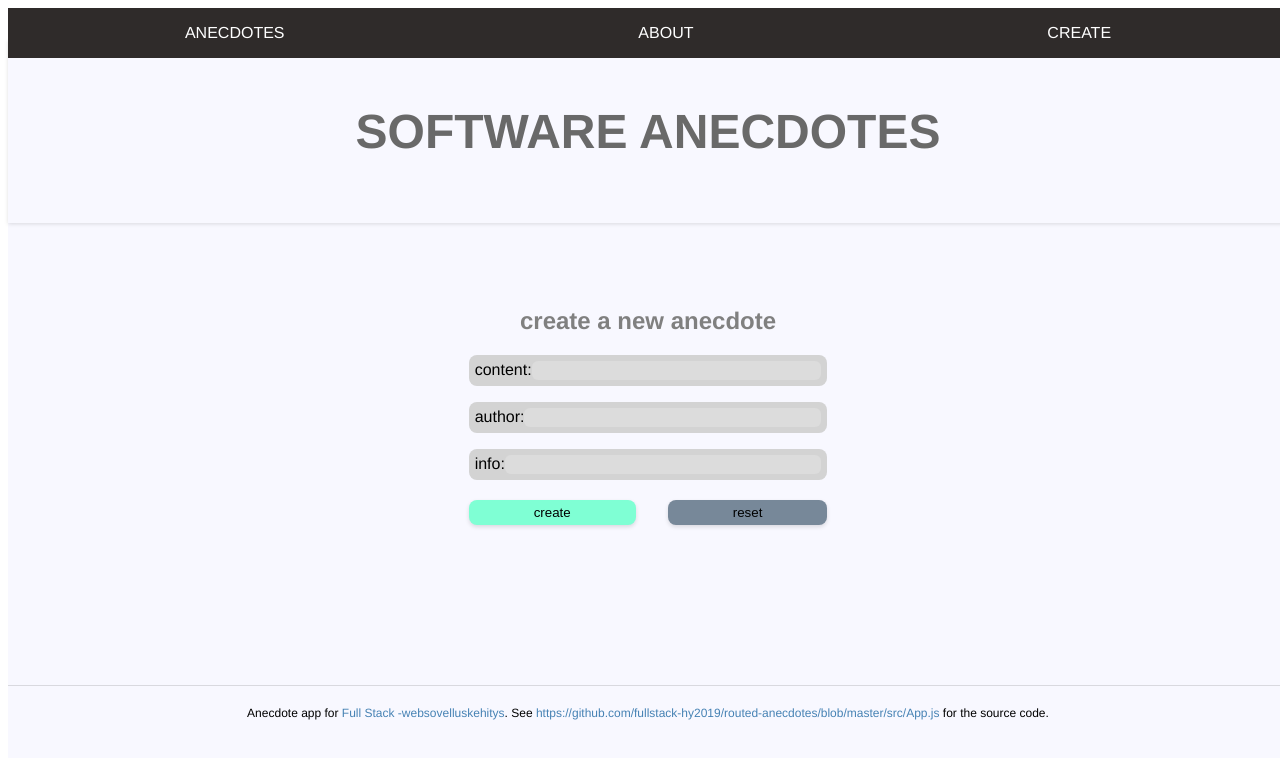
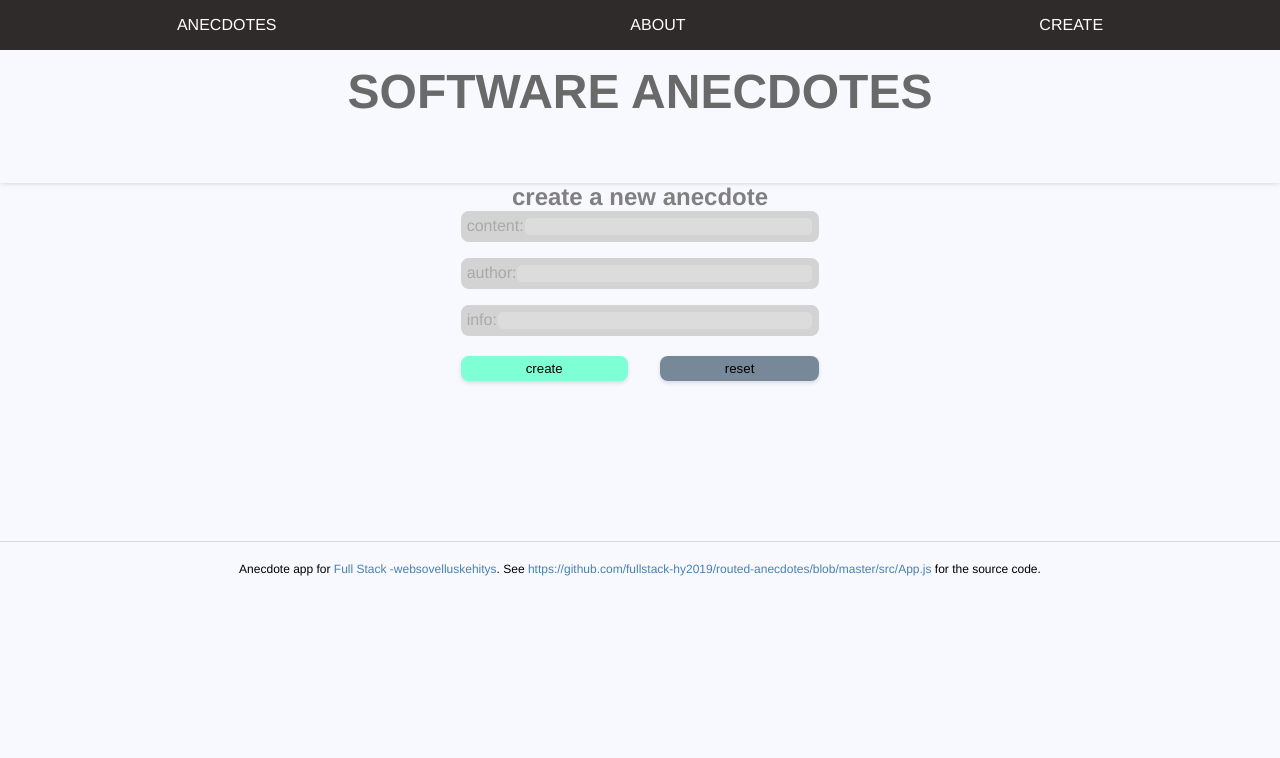
Before and after one commit to MadaraMO/FSO, a React (Create React App) app in the folder part7/anecdotes/: page /create in a window 1280 px wide. Shown: the top 758 px of the page. Built offline with nearby package versions, Linux system fonts and the light colour scheme.

Commit message:
7.19.-7.20. change req

```diff
--- a/package.json
+++ b/package.json
@@ -1,5 +1,7 @@
 {
   "dependencies": {
+    "@emotion/core": "^11.0.0",
+    "@emotion/react": "^11.1.1",
     "axios": "^0.20.0",
     "json-server": "^0.16.2",
     "styled-system": "^5.1.5"
--- a/part7/anecdotes/package.json
+++ b/part7/anecdotes/package.json
@@ -12,8 +12,7 @@
     "react": "^16.12.0",
     "react-dom": "^16.12.0",
     "react-router-dom": "^5.2.0",
-    "react-scripts": "4.0.1",
-    "styled-system": "^5.1.5"
+    "react-scripts": "4.0.1"
   },
   "scripts": {
     "start": "react-scripts start",
--- a/part7/anecdotes/src/App.js
+++ b/part7/anecdotes/src/App.js
@@ -10,21 +10,13 @@ import Footer from './components/Footer'
 
 import styled from '@emotion/styled'
 import { css } from '@styled-system/css'
-import Layout from './design/layout'
-
-// Es nesaprotu, kā lai tiek vaļā no tā <body> margin
-
-// const Box = styled.body({
-//   boxSizing: 'border-box',
-//   m: 0,
-//   minWidth: 0,
-// })
-
+import Layout from './design/Layout'
+import GlobalStyle from './GlobalStyle'
 
 const Title = styled.h1(
   css({
     fontSize: [4, 5, 6],
-    color: 'DimGrey',
+    color: 'dimGrey',
     py: 5,
     display: 'flex',
     justifyContent: 'center',
@@ -67,6 +59,7 @@ const App = () => {
 
   return (
 
+    <GlobalStyle>
       <Layout >
         <Menu />
         <Title>Software anecdotes</Title>
@@ -87,6 +80,8 @@ const App = () => {
         </Switch>
         <Footer />
       </Layout >
+    </GlobalStyle>
+
   )
 }
 
--- /dev/null
+++ b/part7/anecdotes/src/GlobalStyle.js
@@ -0,0 +1,19 @@
+import { Global, css } from '@emotion/react'
+
+// ar styled arī var?
+
+export default function GlobalStyle({ children }) {
+  return (
+    <>
+      <Global
+        styles={css`
+          * {
+            box-sizing: border-box;
+            margin: 0;
+          }
+        `}
+      />
+      {children}
+    </>
+  )
+}
--- a/part7/anecdotes/src/components/About.js
+++ b/part7/anecdotes/src/components/About.js
@@ -1,6 +1,6 @@
 import React from 'react'
-import Section from '../design/section'
-import TextBlock from '../design/textblock'
+import Section from '../design/Section'
+import TextBlock from '../design/TextBlock'
 
 
 const About = () => (
--- a/part7/anecdotes/src/components/Anecdote.js
+++ b/part7/anecdotes/src/components/Anecdote.js
@@ -3,11 +3,11 @@ import React from 'react';
 
 import styled from '@emotion/styled'
 import { css } from '@styled-system/css'
-import Section from '../design/section'
+import Section from '../design/Section'
 
 const Joke = styled('div')(
     css({
-        bg: 'Aquamarine',
+        bg: 'aquamarine',
         color: 'orchid'
     })
 )
--- a/part7/anecdotes/src/components/AnecdoteList.js
+++ b/part7/anecdotes/src/components/AnecdoteList.js
@@ -3,7 +3,7 @@ import { Link } from 'react-router-dom'
 
 import styled from '@emotion/styled'
 import { css } from '@styled-system/css'
-import Section from '../design/section'
+import Section from '../design/Section'
 
 const List = styled('div')(
     css({
--- a/part7/anecdotes/src/components/CreateNew.js
+++ b/part7/anecdotes/src/components/CreateNew.js
@@ -3,8 +3,8 @@ import { useHistory } from 'react-router-dom'
 
 import styled from '@emotion/styled'
 import css from '@styled-system/css'
-import Space from '../design/space'
-import Section from '../design/section'
+import Space from '../design/Space'
+import Section from '../design/Section'
 
 const Form = styled('form')(
     css({
@@ -18,13 +18,13 @@ const Form = styled('form')(
 const Label = styled('div')(
     css({
         display: 'flex',
-        color: 'dark grey',
-        bg: 'LightGray',
+        color: 'darkGrey',
+        bg: 'lightGrey',
         p: 1,
         border: '2px solid transparent',
-        borderColor: 'litght grey',
+        borderColor: 'lightGrey',
         borderRadius: 8,
-        '&: hover': {
+        '&:hover': {
             bg: 'orchid',
         }
     })
@@ -32,17 +32,16 @@ const Label = styled('div')(
 
 const Input = styled('input')(
     css({
-        color: 'dark grey',
-        bg: 'Gainsboro',
+        color: 'darkGrey',
+        bg: 'gainsboro',
         width: '100%',
-        alignItems: 'stretch',
         border: '1px solid transparent',
-        borderColor: 'litght grey',
+        borderColor: 'lightGrey',
         borderRadius: 6,
-        '&: hover': {
-            bg: 'LightGray',
+        '&:hover': {
+            bg: 'lightGray',
         },
-        '&foucus': {
+        '&:focus': {
             outline: 'none',
         },
     })
@@ -50,7 +49,7 @@ const Input = styled('input')(
 
 const Button = styled('button')(
     ({ bg }) => css({
-        color: 'ligth grey',
+        color: 'ligthGrey',
         py: 1,
         px: 5,
         bg: bg,
@@ -93,11 +92,11 @@ const CreateNew = ({ addNew }) => {
         <Section type='column' align='center'>
             <h2>create a new anecdote</h2>
             <Form onSubmit={handleSubmit}>
-                <Label for='content'>content: <Input {...content} /></Label>
+                <Label>content: <Input {...content} /></Label>
                 <Space padding={2} />
-                <Label for='author'>author: <Input {...author} /></Label>
+                <Label >author: <Input {...author} /></Label>
                 <Space padding={2} />
-                <Label for='info'> info:  <Input {...info} /></Label>
+                <Label> info:  <Input {...info} /></Label>
                 <Space padding={10} />
                 <Section justify='space-between'>
                     <Button bg='Aquamarine'>create</Button>
--- a/part7/anecdotes/src/components/Footer.js
+++ b/part7/anecdotes/src/components/Footer.js
@@ -3,8 +3,8 @@ import React from 'react'
 import styled from '@emotion/styled'
 import css from '@styled-system/css'
 
-import Space from '../design/space'
-import TextBlock from '../design/textblock'
+import Space from '../design/Space'
+import TextBlock from '../design/TextBlock'
 
 
 
@@ -13,9 +13,9 @@ const FooterBlock = styled('div')(
     display: 'flex',
     justifyContent: 'center',
     a: {
-      color: 'SteelBlue',
-      '&: hover': {
-        bg: 'Aquamarine',
+      color: 'steelBlue',
+      '&:hover': {
+        bg: 'aquamarine',
       },
       textDecoration: 'none',
       lineHeight: 1,
--- a/part7/anecdotes/src/components/Menu.js
+++ b/part7/anecdotes/src/components/Menu.js
@@ -10,7 +10,7 @@ const Navigation = styled('div')(
         position: 'fixed',
         bg: '#2F2B2A',
         justifyContent: justify,
-        fontFamily: 'Helvetica',
+        fontFamily: 'helvetica',
         alignItems: 'center',
         minWidth: '100vw',
         height: '50px',
@@ -19,7 +19,7 @@ const Navigation = styled('div')(
             p: 2,
             textDecoration: 'none',
             textTransform: 'uppercase',
-            '&: hover': {
+            '&:hover': {
                 color: 'hotpink',
             }
         },
--- a/part7/anecdotes/src/design/layout.js
+++ b/part7/anecdotes/src/design/layout.js
@@ -7,15 +7,15 @@ const Layout = styled('div')(
         flexDirection: 'column',
         m: 0,
         p: 0,
-        bg: 'GhostWhite',
-        fontFamily: 'Helvetica',
+        bg: 'ghostWhite',
+        fontFamily: 'helvetica',
         minHeight: '100vh',
         minWidth: '100vw',
         a: {
-            color: 'SteelBlue',
+            color: 'steelBlue',
             textDecoration: 'none',
-            '&: hover': {
-                bg: 'Aquamarine',
+            '&:hover': {
+                bg: 'aquamarine',
                 lineHeight: 0.2,
             }
         },
--- a/part7/anecdotes/src/index.js
+++ b/part7/anecdotes/src/index.js
@@ -3,4 +3,5 @@ import ReactDOM from 'react-dom'
 import App from './App'
 import { BrowserRouter as Router } from 'react-router-dom'
 
-ReactDOM.render(<Router><App /></Router>, document.getElementById('root'))
+
+ReactDOM.render(<Router><App /></Router >, document.getElementById('root'))
```
Also changed, not shown: 1 other file (tests, documents, lock files or other folders). Lines whose indentation alone changed are shown as unchanged.
